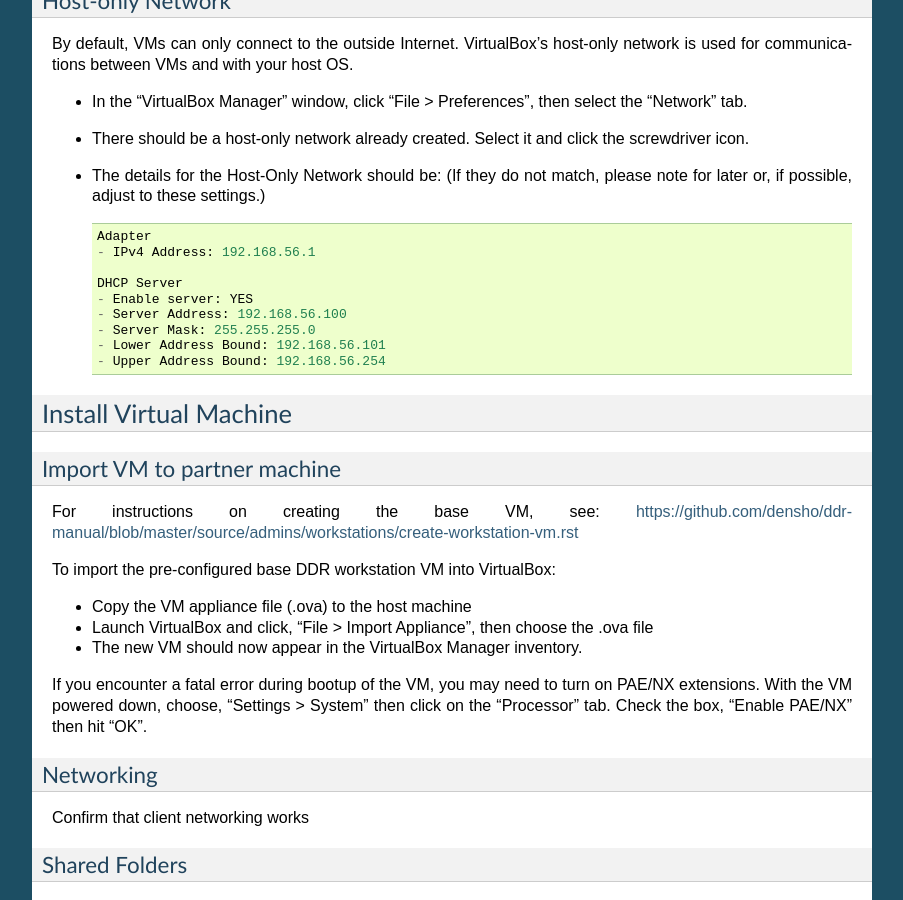
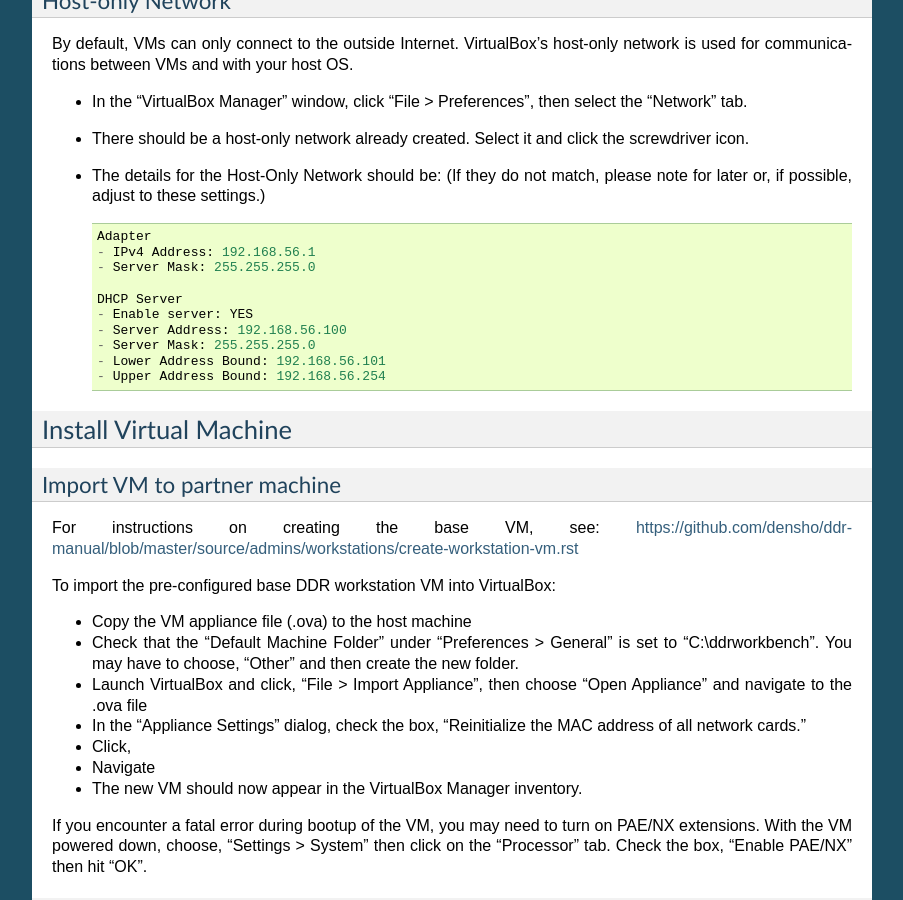
Before and after one commit to denshoproject/ddr-manual, a Sphinx documentation site: the page built from source/admins/workstations/setup-workstation.rst, in a window 1280 px wide and 900 px high, scrolled down 653 px. Shown: the whole window, without its empty margins (198-1101 px from the left). Built offline with Sphinx 7.4.7, drawn with Linux system fonts in a browser that asks for light colours.

Commit message:
Update setup-workstation.rst

```diff
--- a/source/admins/workstations/setup-workstation.rst
+++ b/source/admins/workstations/setup-workstation.rst
@@ -46,6 +46,7 @@
 
     Adapter
     - IPv4 Address: 192.168.56.1
+    - Server Mask: 255.255.255.0
 
     DHCP Server
     - Enable server: YES
@@ -70,7 +71,11 @@
 To import the pre-configured base DDR workstation VM into VirtualBox:
 
 - Copy the VM appliance file (.ova) to the host machine
-- Launch VirtualBox and click, "File > Import Appliance", then choose the .ova file
+- Check that the "Default Machine Folder" under "Preferences > General" is set to "C:\\ddrworkbench". You may have to choose, "Other" and then create the new folder.
+- Launch VirtualBox and click, "File > Import Appliance", then choose "Open Appliance" and navigate to the .ova file
+- In the "Appliance Settings" dialog, check the box, "Reinitialize the MAC address of all network cards."
+- Click,
+- Navigate
 - The new VM should now appear in the VirtualBox Manager inventory.
 
 If you encounter a fatal error during bootup of the VM, you may need to turn on PAE/NX extensions. With the VM powered down, choose, "Settings > System" then click on the "Processor" tab. Check the box, "Enable PAE/NX" then hit "OK".
```
